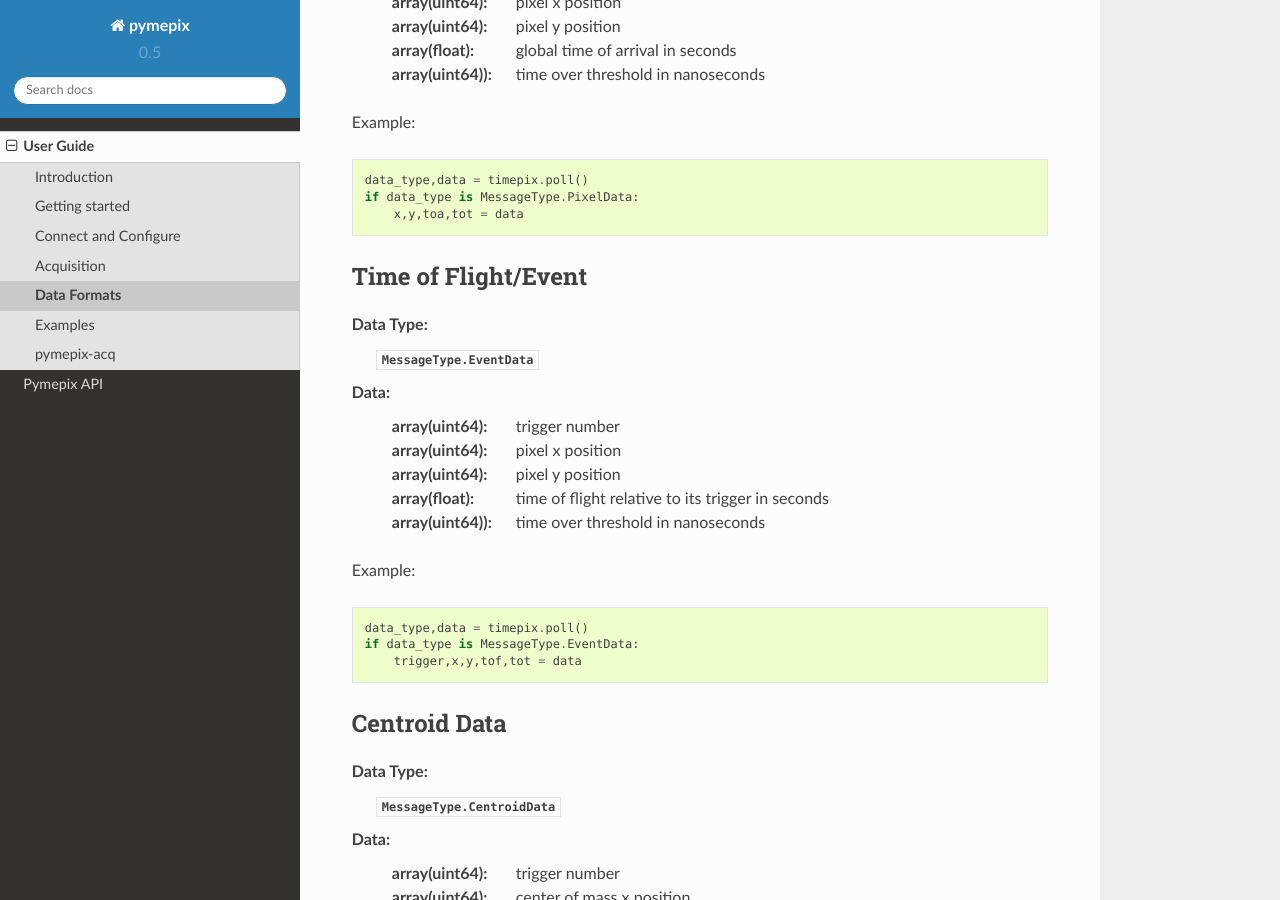
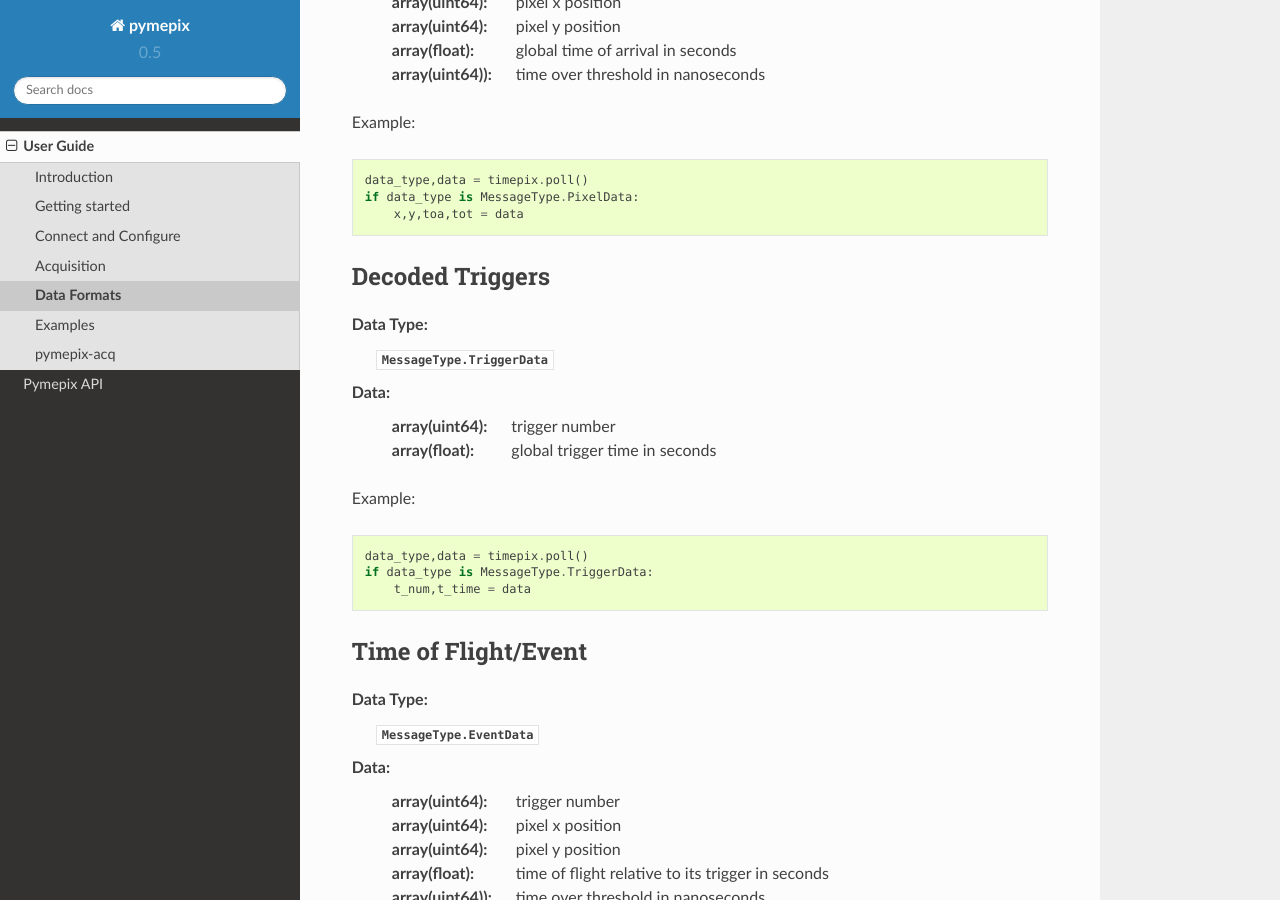
Before and after one commit to CFEL-CMI/pymepix, a Sphinx documentation site: the page built from pymepix/doc/source/users/dataformats.rst, in a window 1280 px wide and 900 px high, scrolled down 771 px. Built offline with Sphinx 7.4.7 and the Read the Docs theme 2.0.0, drawn with Linux system fonts in a browser that asks for light colours.

Commit message:
Updated documentation

```diff
--- a/pymepix/doc/source/users/dataformats.rst
+++ b/pymepix/doc/source/users/dataformats.rst
@@ -47,6 +47,25 @@ Example:
     if data_type is MessageType.PixelData:
         x,y,toa,tot = data
 
+----------------
+Decoded Triggers
+----------------
+
+Data Type:
+    :class:`MessageType.TriggerData`
+
+Data:
+    :array(uint64): trigger number
+    :array(float): global trigger time in seconds
+
+
+Example:
+::
+
+    data_type,data = timepix.poll()
+    if data_type is MessageType.TriggerData:
+        t_num,t_time = data
+
 
 --------------------
 Time of Flight/Event
```
Also changed, not shown: pymepix/doc/source/users/connectconfigure.rst (+3 -5 lines).
